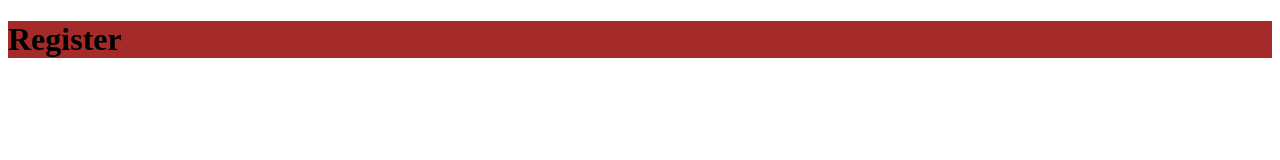
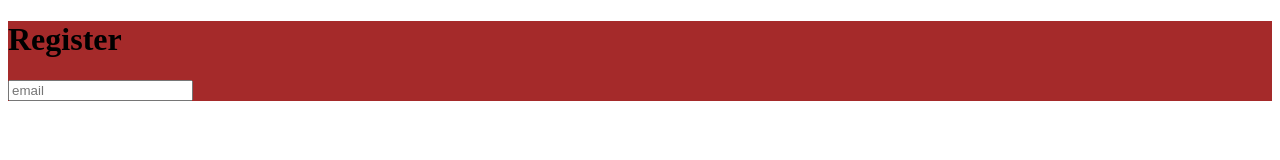
Before and after one commit to alce65/week0_Q3, a website: page register/register.html in a window 1280 px wide. Drawn offline with Linux system fonts and the light colour scheme.

Commit message:
Add register form

```diff
--- a/register/register.html
+++ b/register/register.html
@@ -12,6 +12,9 @@
 <body>
   <header>
     <h1>Register</h1>
+    <form>
+      <input type="email" name="" id="" placeholder="email">
+    </form>
   </header>
 </body>
 
```
